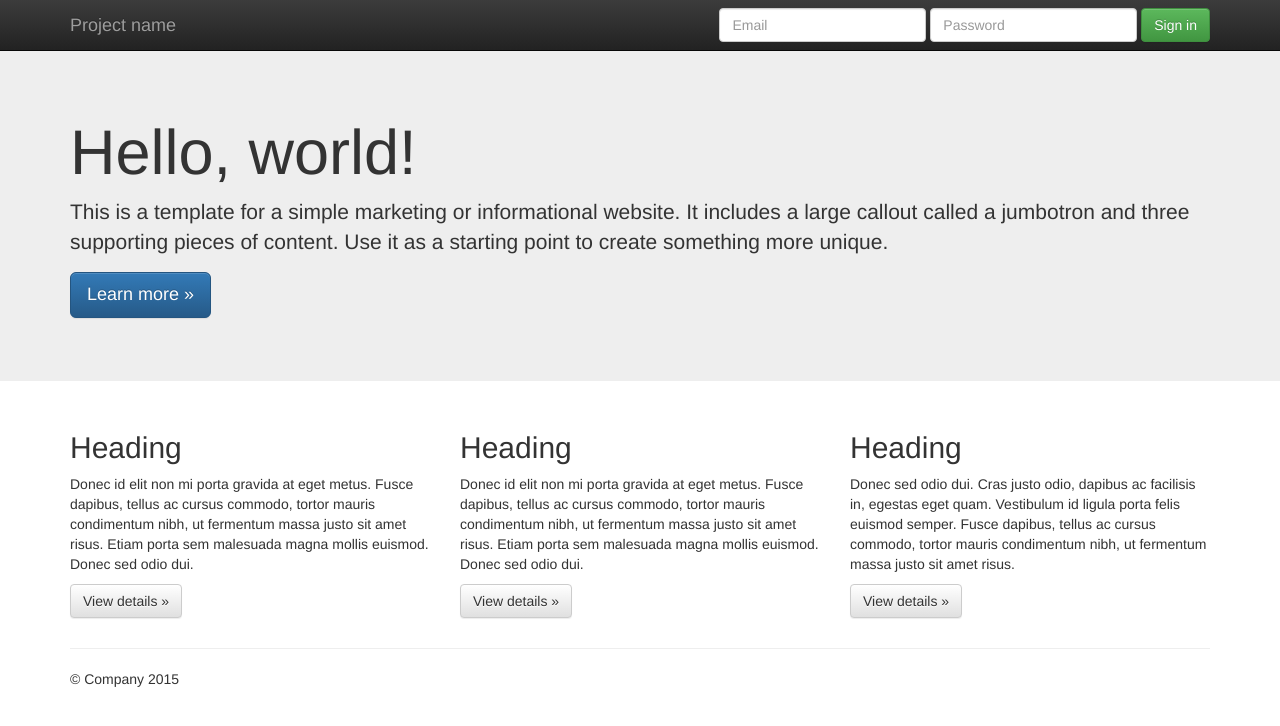
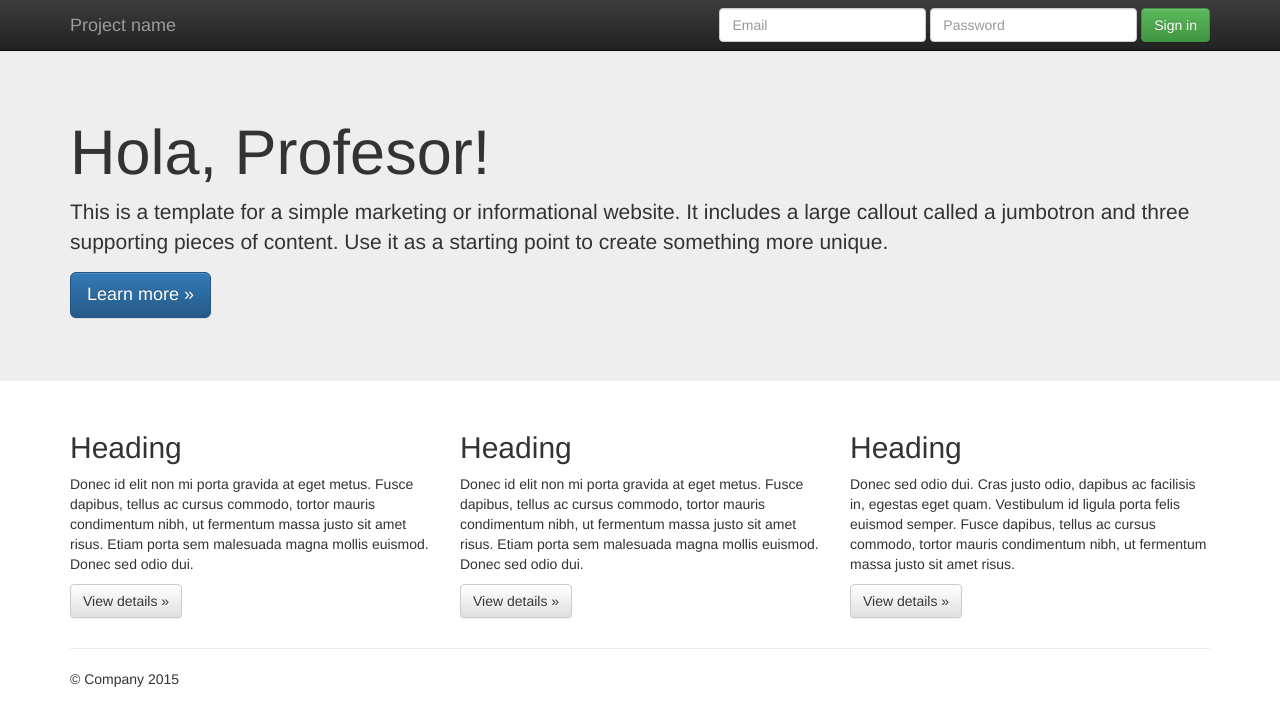
Before and after one commit to ManuelTsoft/Trabajo2_Manuel_Gonzalez, a plain HTML site: page index.html in a window 1280 px wide. Drawn offline with nearby package versions, Linux system fonts and the light colour scheme.

Commit message:
Hacemos otro cambio 1.1

```diff
--- a/index.html
+++ b/index.html
@@ -55,7 +55,7 @@
     <!-- Main jumbotron for a primary marketing message or call to action -->
     <div class="jumbotron">
       <div class="container">
-        <h1>Hello, world!</h1>
+        <h1>Hola, Profesor!</h1>
         <p>This is a template for a simple marketing or informational website. It includes a large callout called a jumbotron and three supporting pieces of content. Use it as a starting point to create something more unique.</p>
         <p><a class="btn btn-primary btn-lg" href="#" role="button">Learn more &raquo;</a></p>
       </div>
```
